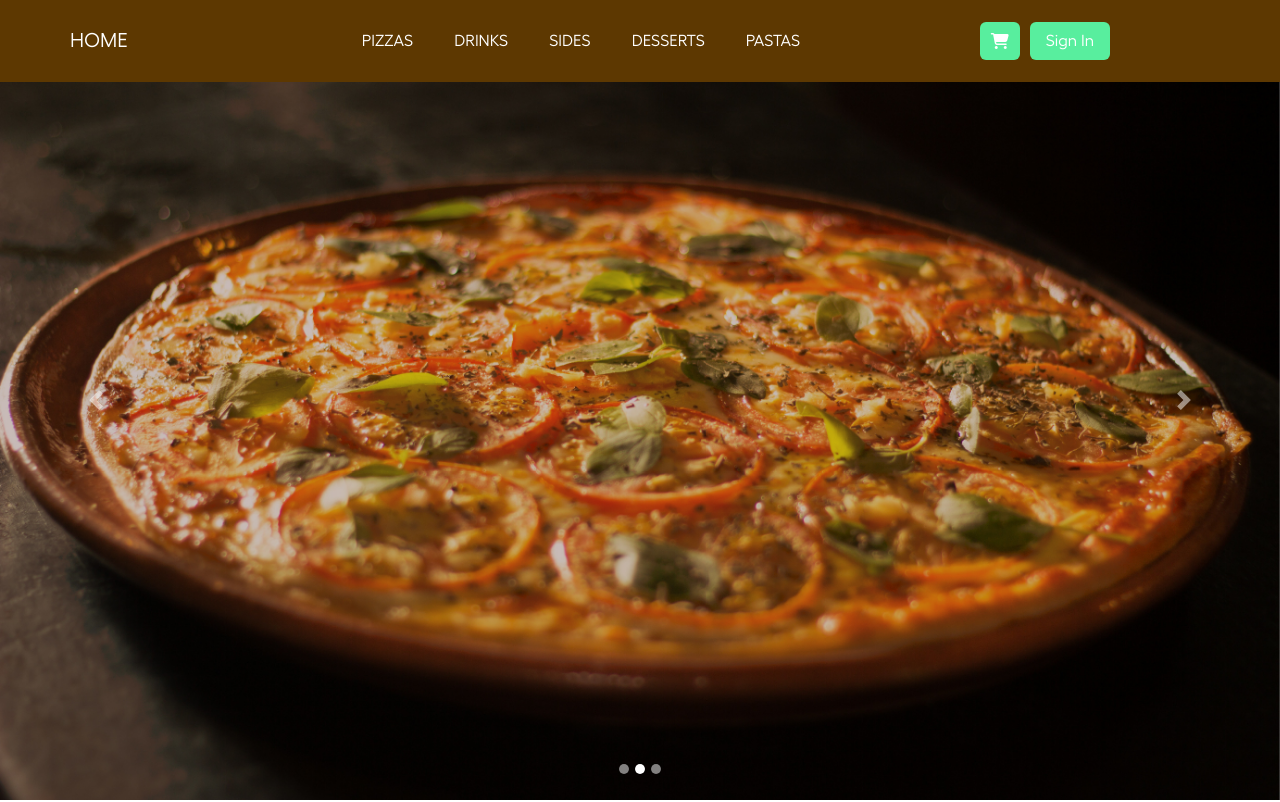
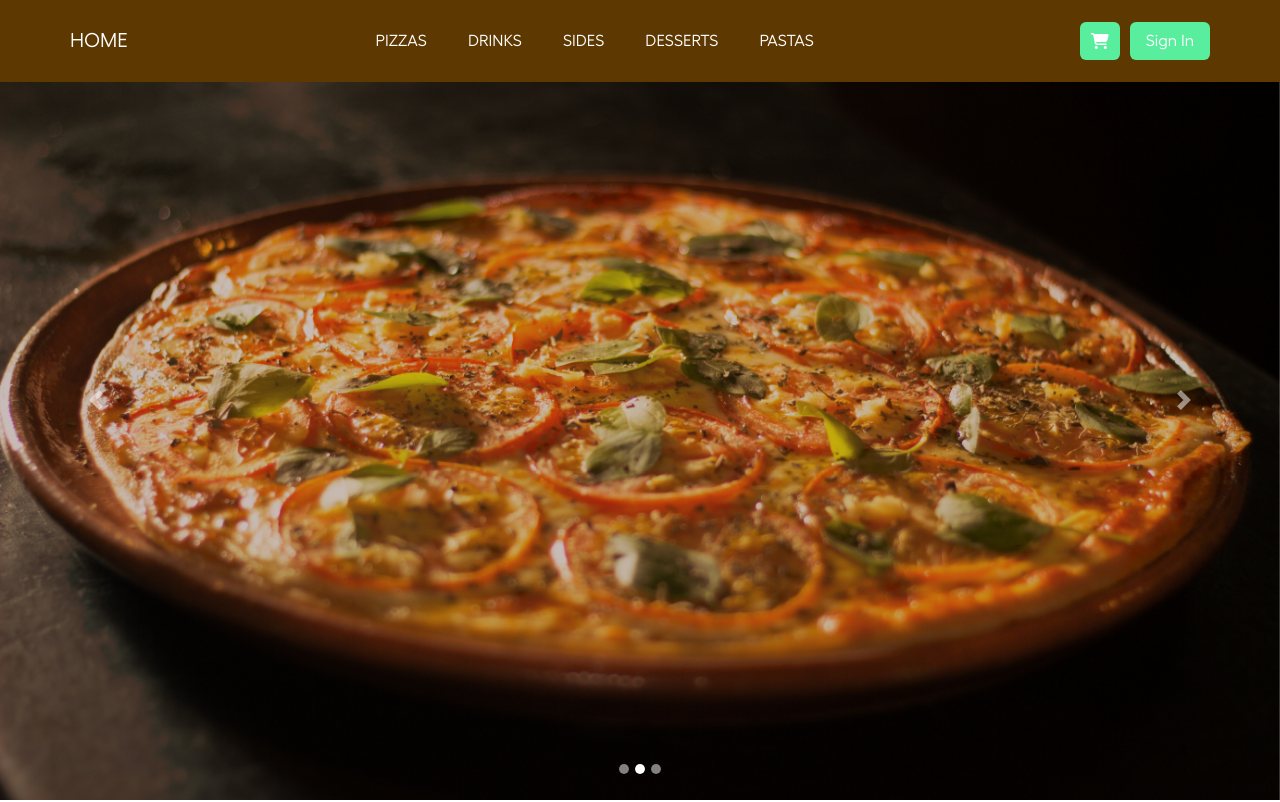
Before and after one commit to HoodieDan/Pizza-E-Commerce, a Nuxt app: page / in a window 1280 px wide. Shown: the top 802 px of the page. Built offline with nearby package versions, Linux system fonts and the light colour scheme.

Commit message:
update header

```diff
--- a/components/inc/AppHeader.vue
+++ b/components/inc/AppHeader.vue
@@ -161,18 +161,9 @@ div.navis {
 div.branding {
   margin: auto 0;
 }
-div.mid-nav-links {
-  position: relative;
-  left: 100px;
-}.mid-nav-links {
-  display: flex;
-  align-items: center;
-}
 .right-nav-links {
   padding: 7px 0px;
   display: flex;
-  position: relative;
-  right: 100px;
 }
 ul.navbar-navi {
   display: flex;
@@ -311,30 +302,31 @@ span.bottom-bar {
   display: none;
 }
 @media (min-width: 992px) {
-  .navis {
+  div.mid-nav-links {
+    position: relative;
+    left: 225px;
+    display: flex;
+    align-items: center;
   }
 }
 @media (max-width: 992px) {
-  .right-nav-links {
-    right: 10px;
-  }
-  .mid-nav-links {
-    left: 100px;
+  div.mid-nav-links {
+    display: flex;
+    align-items: center;
+    position: relative;
+    left: 170px;
   }
 }
 @media (min-width: 769px) {
   aside.mobile-nav {
     display: none;
   }
-  .right-nav-links {
-    margin-left: 0px !important;
-  }
 }
 @media (max-width: 768px) {
   nav {
     align-items: center;
   }
-  .mid-nav-links {
+  div.mid-nav-links {
     display: none;
   }
   .right-nav-links {
```
